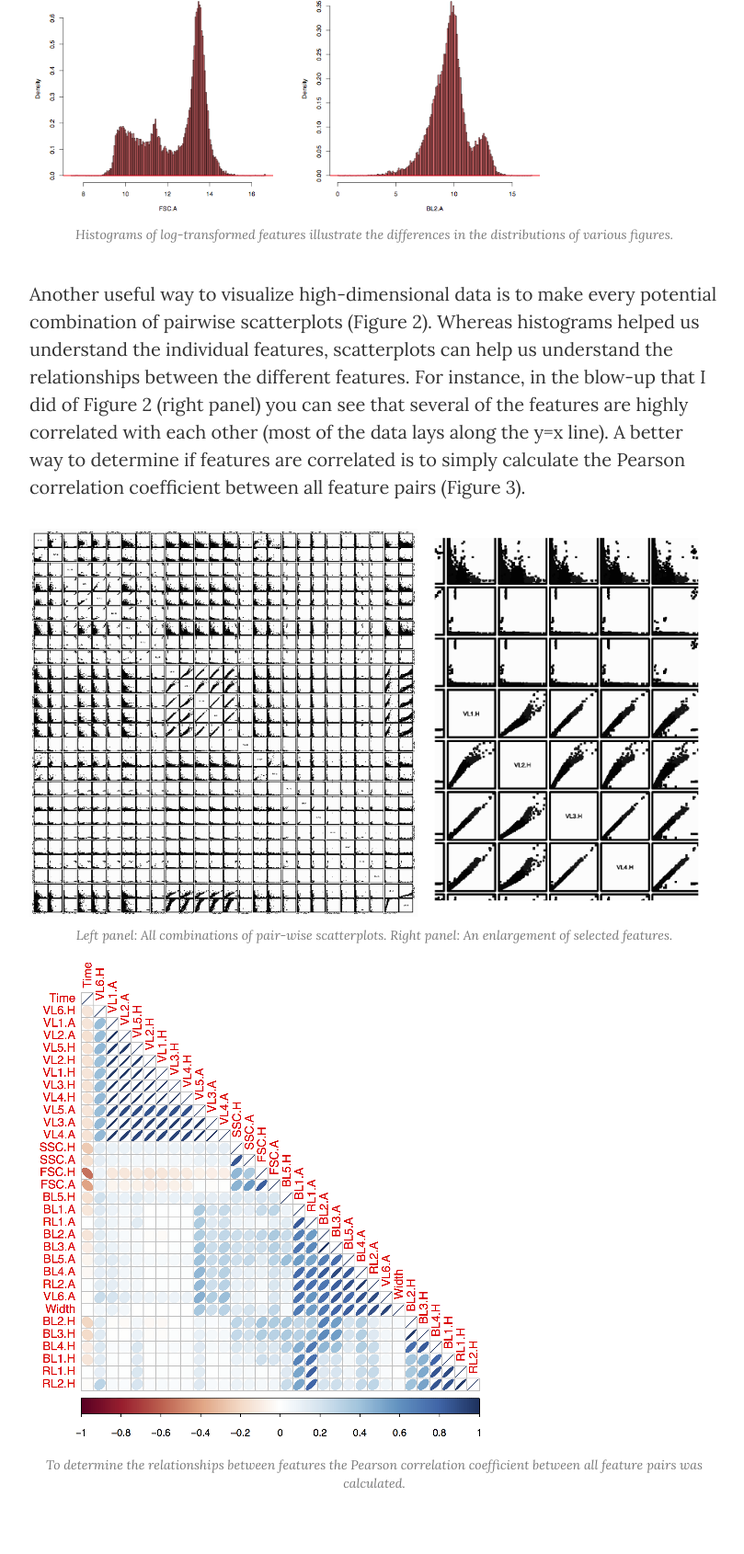
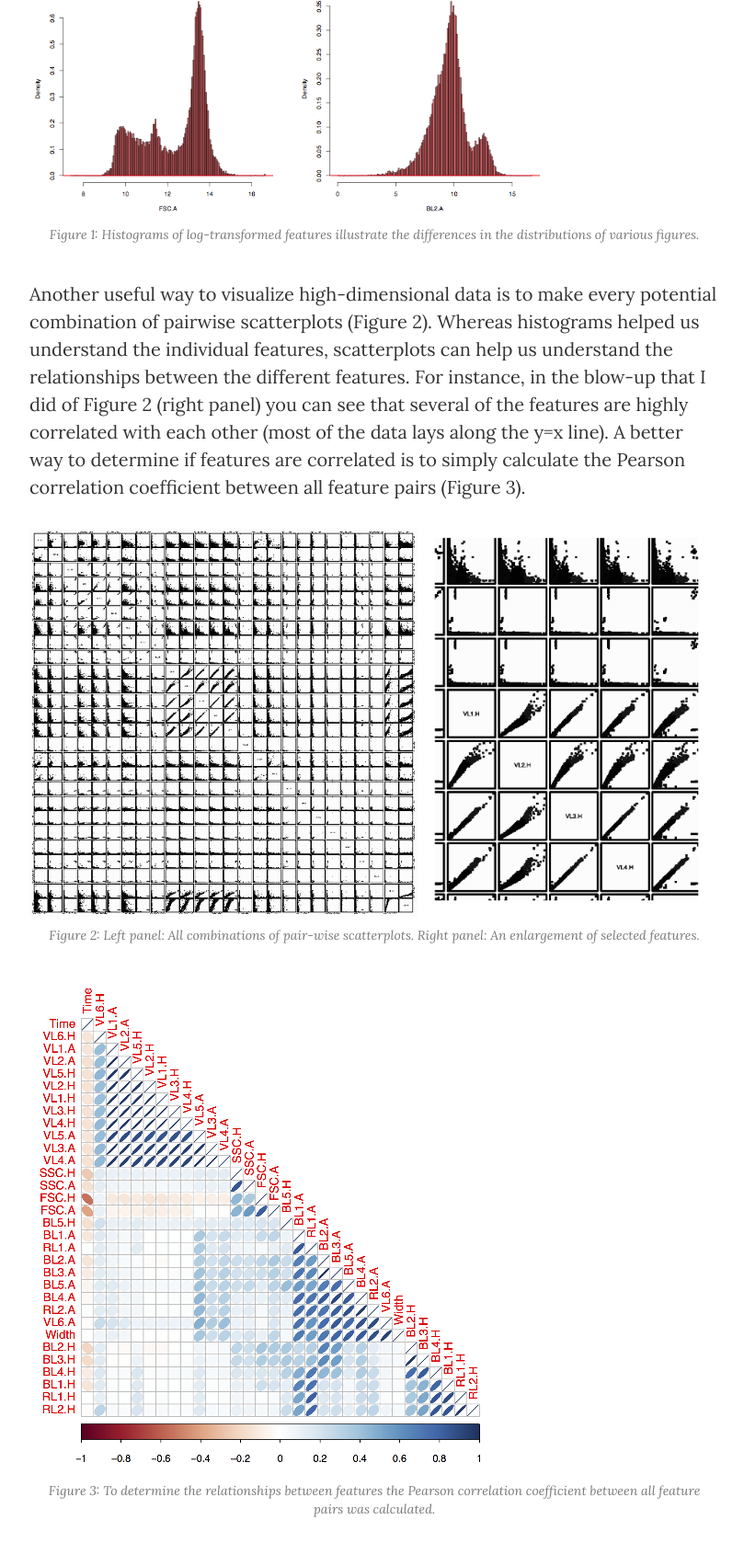
Before and after one commit to jmswenson/jmswenson.github.io, a website: page insight_project.html in a window 1280 px wide. Shown: the part 2889-4579 px from the top of the page at 92% size, without its empty margins (233-1042 px from the left). Drawn offline with nearby package versions, Linux system fonts and the light colour scheme.

Commit message:
Test with figures1

```diff
--- a/insight_project.html
+++ b/insight_project.html
@@ -111,19 +111,21 @@
                     <a href="">
                         <img class="img-responsive" src="img/Figure1.png" alt="">
                     </a>
-                    <span class="caption text-muted">Histograms of log-transformed features illustrate the differences in the distributions of various figures.</span>
+                    <span class="caption text-muted">Figure 1: Histograms of log-transformed features illustrate the differences in the distributions of various figures.</span>
 
 					<p>Another useful way to visualize high-dimensional data is to make every potential combination of pairwise scatterplots (Figure 2). Whereas histograms helped us understand the individual features, scatterplots can help us understand the relationships between the different features. For instance, in the blow-up that I did of Figure 2 (right panel) you can see that several of the features are highly correlated with each other (most of the data lays along the y=x line). A better way to determine if features are correlated is to simply calculate the Pearson correlation coefficient between all feature pairs (Figure 3).</p>
 
                     <a href="">
                         <img class="img-responsive" src="img/Figure2.png" alt="">
                     </a>
-                    <span class="caption text-muted">Left panel: All combinations of pair-wise scatterplots. Right panel: An enlargement of selected features.</span>
+                    <span class="caption text-muted">Figure 2: Left panel: All combinations of pair-wise scatterplots. Right panel: An enlargement of selected features.</span>
+
+					<br>
 
                     <a href="">
                         <img class="img-responsive" src="img/Figure3.png" alt="">
                     </a>
-                    <span class="caption text-muted">To determine the relationships between features the Pearson correlation coefficient between all feature pairs was calculated.</span>
+                    <span class="caption text-muted">Figure 3: To determine the relationships between features the Pearson correlation coefficient between all feature pairs was calculated.</span>
 
                     <h2 class="section-heading">Modeling</h2>
 					<p>Now that we understand the data we are almost ready to start modeling. I mentioned before that any method that I use to identify cancer cell populations has to be unsupervised so that it will be able to identify cancer cells in different patients (i.e. different patients = different antibodies and different features), however in order to do efficient modeling I need some idea of the ground truth. To this end Company X provided a small amount of data in which the cancer cells were labeled. I will evaluate the performance of my models against this ground truth. To determine if my model is overfitting the training data I have multiple independent datasets that I will test the models on as well. It was not a trivial task for the company to generate this labeled data, or for me to convert the data into a format that was conducive for fast, iterative modeling, but I’m not going to discuss those challenges in this blog post.</p>
@@ -136,12 +138,17 @@
                     <a href="">
                         <img class="img-responsive" src="img/Figure4.png" alt="">
                     </a>
-                    <span class="caption text-muted">t-distributed Stochastic Neighbor Embedding (t-SNE) was used to reduce the dimensionality of the data.</span>
+                    <span class="caption text-muted">Figure 4: t-distributed Stochastic Neighbor Embedding (t-SNE) was used to reduce the dimensionality of the data.</span>
+
+					<br>
 
                     <a href="">
                         <img class="img-responsive" src="img/Figure5.png" alt="">
                     </a>
-                    <span class="caption text-muted"> Density-Based Spatial Clustering of Applications with Noise (DBSCAN) was used to automatically identify clusters. I've circled in red the cluster that contains most of the cancer cells.</span>
+                    <span class="caption text-muted">Figure 5: Density-Based Spatial Clustering of Applications with Noise (DBSCAN) was used to automatically identify clusters. I've circled in red the cluster that contains most of the cancer cells.</span>
+
+					<br>
+
 
                     <a href="">
                         <img class="img-responsive" src="img/Figure6.png" alt="">
```
